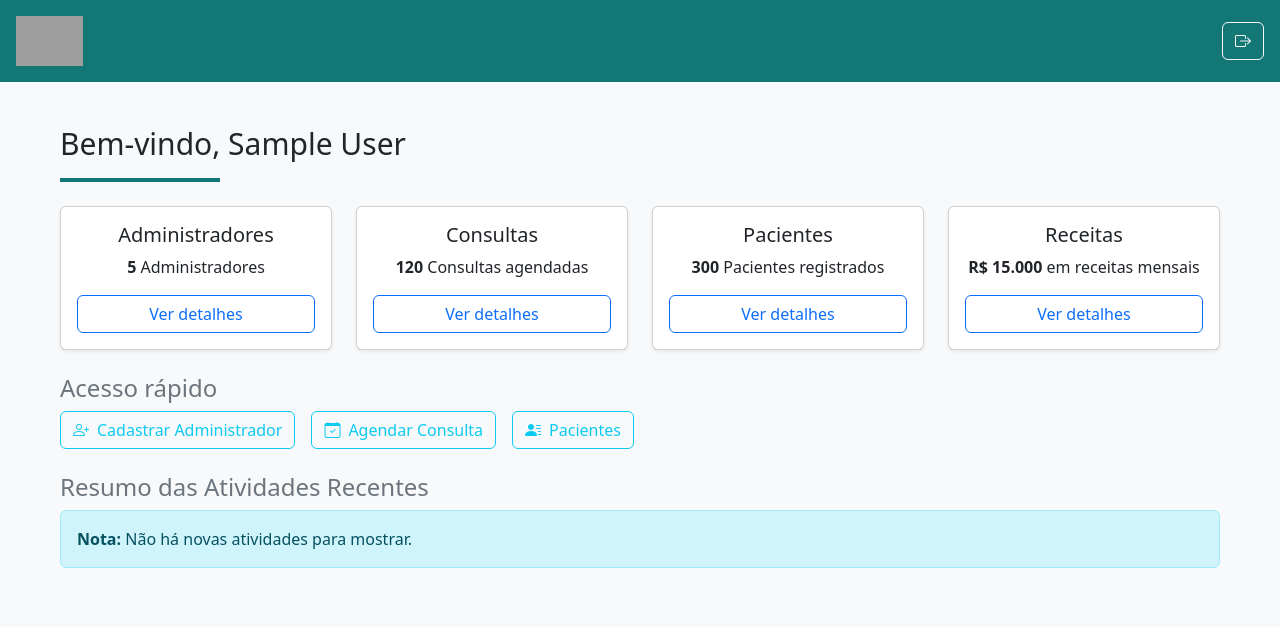
After one commit to thigodev/VittaClinic, a PHP site: page /clinic_management/views/dashboard.php in a window 1280 px wide. The commit adds this page. Shown: the top 627 px of the page. Run offline with PHP 8.4, Linux system fonts and the light colour scheme; the visitor is signed in with stand-in values (Sample User, id 1); grey boxes are pictures that could not be loaded.

Commit message:
dashboard com bootstrap

```diff
--- a/clinic_management/auth/login.php
+++ b/clinic_management/auth/login.php
@@ -35,7 +35,7 @@ if ($_SERVER['REQUEST_METHOD'] === 'POST') {
             session_start();
             $_SESSION['nome'] = $clinicName;
             $_SESSION['id'] = $user['id'];
-            header('Location: /clinic_management/views/adminMasterView.php?clinicName=' . urlencode($clinicName));
+            header('Location: /clinic_management/views/dashboard.php?clinicName=' . urlencode($clinicName));
             exit();
           case 'admin':
             $adminName = $user['nome'];
--- a/clinic_management/public/styles/landing_page/lp-home.css
+++ b/clinic_management/public/styles/landing_page/lp-home.css
@@ -2,6 +2,7 @@
 
 * {
   font-family: "Poppins", sans-serif;
+  scroll-behavior: smooth;
 }
 
 header {
--- /dev/null
+++ b/clinic_management/views/dashboard.php
@@ -0,0 +1,118 @@
+<?php
+session_start();
+$clinicName = $_SESSION['nome'];
+?>
+
+<!DOCTYPE html>
+<html lang="pt-br">
+
+<head>
+    <meta charset="UTF-8">
+    <meta name="viewport" content="width=device-width, initial-scale=1.0">
+    <link rel="preconnect" href="https://fonts.googleapis.com">
+    <link rel="preconnect" href="https://fonts.gstatic.com" crossorigin>
+    <link
+        href="https://fonts.googleapis.com/css2?family=Poppins:wght@400;500;600&family=Roboto:wght@400;500&display=swap"
+        rel="stylesheet">
+
+    <link rel="icon" href="img/umbrella.svg">
+    <link href="https://cdn.jsdelivr.net/npm/bootstrap@5.3.0-alpha1/dist/css/bootstrap.min.css" rel="stylesheet">
+    <link href="https://cdn.jsdelivr.net/npm/bootstrap-icons/font/bootstrap-icons.css" rel="stylesheet">
+
+    <title>Dashboard - Clínica</title>
+    <link rel="stylesheet" href="/clinic_management/public/styles/admin_master/admin_master.css">
+</head>
+
+<body class="bg-light">
+    <!-- Cabeçalho -->
+    <header class="header-master d-flex justify-content-between align-items-center p-3 text-white">
+        <img src="/clinic_management/public/img/vitta-white.svg" alt="Logo da clínica" height="50">
+        <button type="submit" onclick="location.href='logout.php'" class="btn btn-outline-light" aria-label="Sair">
+            <i class="bi bi-box-arrow-right" alt="Ícone de sair"></i>
+        </button>
+    </header>
+
+    <!-- Conteúdo do Dashboard -->
+    <div class="container my-4">
+        <!-- Saudação -->
+        <h1 class="wellcome-title h3 mb-4 "><?php echo "Bem-vindo, {$clinicName}"; ?></h1>
+
+        <!-- Cards de Resumo -->
+        <div class="row">
+            <div class="col-lg-3 col-md-6 col-sm-12 mb-4">
+                <div class="card shadow-sm">
+                    <div class="card-body">
+                        <h5 class="card-title text-center ">Administradores</h5>
+                        <p class="card-text text-center"><strong>5</strong> Administradores</p>
+                        <a href="admin_master_view.php" class="btn btn-outline-primary w-100">Ver detalhes</a>
+                    </div>
+                </div>
+            </div>
+
+            <div class="col-lg-3 col-md-6 col-sm-12 mb-4">
+                <div class="card shadow-sm">
+                    <div class="card-body">
+                        <h5 class="card-title text-center">Consultas</h5>
+                        <p class="card-text text-center"><strong>120</strong> Consultas agendadas</p>
+                        <a href="consultas.php" class="btn btn-outline-primary w-100">Ver detalhes</a>
+                    </div>
+                </div>
+            </div>
+
+            <div class="col-lg-3 col-md-6 col-sm-12 mb-4">
+                <div class="card shadow-sm">
+                    <div class="card-body">
+                        <h5 class="card-title text-center">Pacientes</h5>
+                        <p class="card-text text-center"><strong>300</strong> Pacientes registrados</p>
+                        <a href="pacientes.php" class="btn btn-outline-primary w-100">Ver detalhes</a>
+                    </div>
+                </div>
+            </div>
+
+            <div class="col-lg-3 col-md-6 col-sm-12 mb-4">
+                <div class="card shadow-sm">
+                    <div class="card-body">
+                        <h5 class="card-title text-center">Receitas</h5>
+                        <p class="card-text text-center"><strong>R$ 15.000</strong> em receitas mensais</p>
+                        <a href="receitas.php" class="btn btn-outline-primary w-100">Ver detalhes</a>
+                    </div>
+                </div>
+            </div>
+        </div>
+
+        <!-- Links rápidos -->
+        <div class="row">
+            <div class="col-12 mb-4">
+                <h4 class="text-secondary">Acesso rápido</h4>
+                <div class="d-flex justify-content-start gap-3">
+                    <a href="admin_master_view.php" class="btn btn-outline-info d-flex align-items-center">
+                        <i class="bi bi-person-plus me-2"></i> Cadastrar Administrador
+                    </a>
+                    <a href="consultas.php" class="btn btn-outline-info d-flex align-items-center">
+                        <i class="bi bi-calendar-check me-2"></i> Agendar Consulta
+                    </a>
+                    <a href="pacientes.php" class="btn btn-outline-info d-flex align-items-center">
+                        <i class="bi bi-person-lines-fill me-2"></i> Pacientes
+                    </a>
+                </div>
+            </div>
+        </div>
+
+        <!-- Resumo de Atividades -->
+        <div class="row">
+            <div class="col-12 mb-4">
+                <h4 class="text-secondary">Resumo das Atividades Recentes</h4>
+                <!-- Aqui você pode adicionar gráficos, tabelas ou listas com as atividades mais recentes -->
+                <div class="alert alert-info">
+                    <strong>Nota:</strong> Não há novas atividades para mostrar.
+                </div>
+            </div>
+        </div>
+    </div>
+
+    <!-- Bootstrap 5 JS and Popper.js -->
+    <script src="https://cdn.jsdelivr.net/npm/@popperjs/core@2.11.6/dist/umd/popper.min.js"></script>
+    <script src="https://cdn.jsdelivr.net/npm/bootstrap@5.3.0-alpha1/dist/js/bootstrap.min.js"></script>
+</body>
+
+</html>
--- a/clinic_management/views/loginView.php
+++ b/clinic_management/views/loginView.php
@@ -1,5 +1,5 @@
 <!DOCTYPE html>
-<html lang="en">
+<html lang="pt-br">
 
 <head>
   <meta charset="UTF-8">
```
Also changed, not shown: clinic_management/views/adminMasterView.php (+59 -40 lines).
